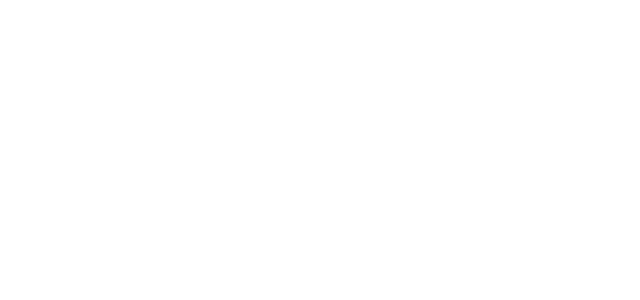
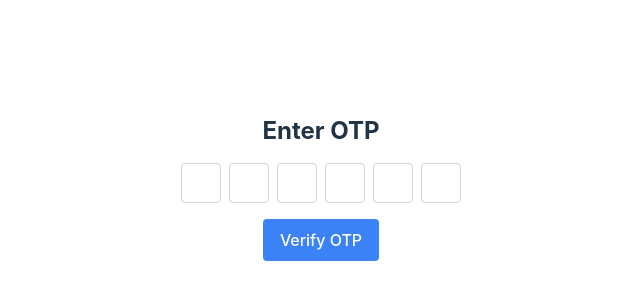
Before and after one commit to tejas122125/servicefinder, a React (Vite) app: page /workersignup/verify-phone-number in a window 1280 px wide. Before the commit this address had no page. Shown: the part 212-512 px from the top of the page, without its empty margins (319-959 px from the left). Built offline with nearby package versions, Linux system fonts and the light colour scheme.

Commit message:
tejas2nd

```diff
--- a/src/App.jsx
+++ b/src/App.jsx
@@ -6,6 +6,11 @@
 import Navbar from "./components/Navbar";
 import Footer from "./components/Footer";
 import Workersignin from "./pages/Workersignin";
+import Workersignup from "./pages/Workersignup";
+import Workersignupotp from "./pages/Workersignupotp";
+
+
+
 
 // const Layout = (
 //   <>
@@ -24,6 +29,10 @@
         <Route path="/home" element={<Home />} />
         <Route path="/jobs" element={<Jobs />} />
         <Route path="/workersignin" element={<Workersignin/>} />
+        <Route path="/workersignup" element={<Workersignup/>} />
+        <Route path="/workersignup/verify-phone-number" element={<Workersignupotp/>} />
+
+
         <Route path="/work" element={<Work />} />
       {/* </Route> */}
     </Routes>
--- a/src/pages/Workersignin.jsx
+++ b/src/pages/Workersignin.jsx
@@ -2,7 +2,9 @@
 import { SignIn } from "@clerk/clerk-react";
 const Workersignin = () => {
   return (
+    <div className='w-screen h-screen flex flex-row items-center justify-center'>
     <SignIn path="/workersignin" routing="path" signUpUrl="/workersignup" />
+    </div>
   )
 }
 
--- /dev/null
+++ b/src/pages/Workersignup.jsx
@@ -0,0 +1,11 @@
+import React from 'react'
+import { SignUp } from "@clerk/clerk-react";
+const Workersignup = () => {
+  return (
+    <div className='w-screen h-screen flex flex-row items-center justify-center'>
+    <SignUp path="/workersignup" routing="path" signInUrl="/workersignin" />
+    </div>
+  )
+}
+
+export default Workersignup
--- /dev/null
+++ b/src/pages/Workersignupotp.jsx
@@ -0,0 +1,20 @@
+import React from 'react'
+
+const Workersignupotp = () => {
+  return (
+    <div class="flex flex-col items-center justify-center h-screen">
+    <h2 class="text-2xl font-bold mb-4">Enter OTP</h2>
+    <form id="otpForm" class="flex justify-center space-x-2">
+      <input type="text" maxlength="1" size="1" class="w-10 h-10 border border-gray-300 rounded text-center focus:outline-none focus:border-blue-500" id="digit1" pattern="[0-9]" required/>
+      <input type="text" maxlength="1" size="1" class="w-10 h-10 border border-gray-300 rounded text-center focus:outline-none focus:border-blue-500" id="digit2" pattern="[0-9]" required/>
+      <input type="text" maxlength="1" size="1" class="w-10 h-10 border border-gray-300 rounded text-center focus:outline-none focus:border-blue-500" id="digit3" pattern="[0-9]" required/>
+      <input type="text" maxlength="1" size="1" class="w-10 h-10 border border-gray-300 rounded text-center focus:outline-none focus:border-blue-500" id="digit4" pattern="[0-9]" required/>
+      <input type="text" maxlength="1" size="1" class="w-10 h-10 border border-gray-300 rounded text-center focus:outline-none focus:border-blue-500" id="digit5" pattern="[0-9]" required/>
+      <input type="text" maxlength="1" size="1" class="w-10 h-10 border border-gray-300 rounded text-center focus:outline-none focus:border-blue-500" id="digit6" pattern="[0-9]" required/>
+    </form>
+    <button onclick="verifyOTP()" class="mt-4 px-4 py-2 bg-blue-500 text-white rounded hover:bg-blue-600 focus:outline-none focus:bg-blue-600">Verify OTP</button>
+  </div>
+  )
+}
+
+export default Workersignupotp
```
